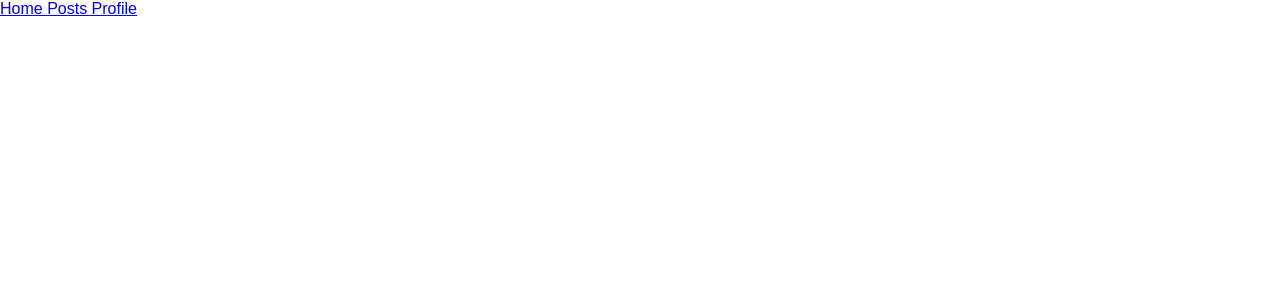
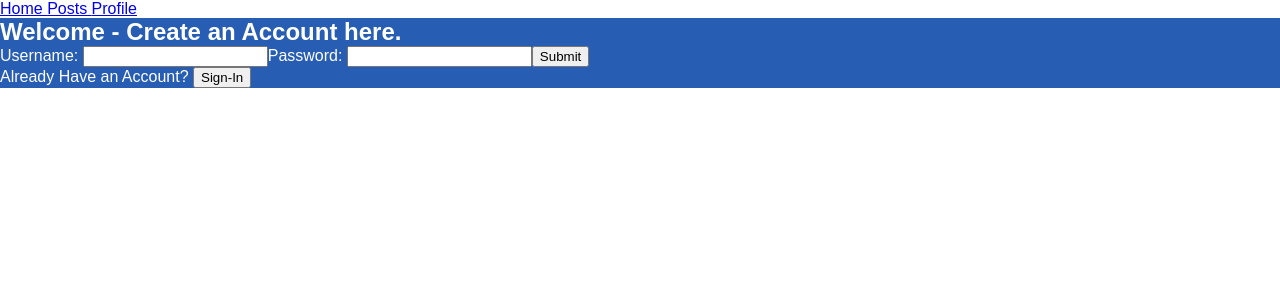
Before and after one commit to maleficsydney/strangersThings, a React (Vite) app: page /register in a window 1280 px wide. Before the commit this address had no page. Shown: the top 300 px of the page. Built offline with nearby package versions, Linux system fonts and the light colour scheme.

Commit message:
register component written

```diff
--- a/src/App.jsx
+++ b/src/App.jsx
@@ -1,11 +1,15 @@
 import './App.css'
 import { Routes, Route } from 'react-router-dom'
-import Profile from './components/Account'
+import Profile from './components/Profile'
 import Navbar from './components/Navbar'
 import Posts from './components/Posts'
+import Register from './components/Register'
+import Login from './components/Login'
+import { useState } from 'react'
 
 function App() {
 
+  const [ token, setToken ] = useState(null);
 
   return (
     <>
@@ -15,8 +19,8 @@ function App() {
       {/* <Route path='/' element={<Home />} /> */}
       <Route path='/posts' element={<Posts />} />
       <Route path='/profile' element={<Profile />} />
-      {/* <Route path='/login' element={<Login />} />
-      <Route path='/register' element={<Register />} /> */}
+      <Route path='/login' element={<Login />} />
+      <Route path='/register' element={<Register />} token={token} setToken={setToken} />
     </Routes>
 
   </div>
--- a/src/components/Login.jsx
+++ b/src/components/Login.jsx
@@ -0,0 +1,15 @@
+import { Link } from "react-router-dom"
+
+export default function Login() {
+
+    return (
+    <div>
+        <div> Log In! </div>
+
+        <form>
+            <label> No Account With Us? </label>
+            <Link to = "/register"><button> Register </button></Link>
+        </form>
+    </div>
+    )
+}
--- a/src/components/Posts.jsx
+++ b/src/components/Posts.jsx
@@ -22,6 +22,7 @@ export default function Posts() {
     getPosts();
   }, [BASE_URL]);
 
+  // Implement conditionals to only show posts if logged in, w link to login.
   return (
     <div>
       <h2>Post List</h2>
--- a/src/components/Register.jsx
+++ b/src/components/Register.jsx
@@ -1,12 +1,73 @@
+import axios from "axios";
 import { useState } from "react"
+import { Link } from "react-router-dom";
 
-export default function Register( { token } ) {
-    const [ username, setUsername ] = useState("")
-    const [ messages, setMessage ] = useState([])
+
+const COHORT_NAME = '2302-ACC-PT-WEB-PT-B';
+  const BASE_URL = `https://strangers-things.herokuapp.com/api/${COHORT_NAME}`;
+
+export default function Register( { setToken } ) {
+    const [ username, setUsername ] = useState("");
+    const [ password, setPassword ] = useState("");
+    const [ error, setError ] = useState(null);
+    // const [ messages, setMessage ] = useState([]);
+
+    async function handleSubmit(e) {
+        e.preventDefault();
+        try {
+            const response = await axios.post(
+                `${BASE_URL}/users/register`,
+                    {
+                        user: {
+                            username: username,
+                            password: password
+                        }
+                    },
+                    {
+                        headers: {
+                            'Content-Type': 'application/json'
+                        }
+                    }
+                );
+            // const result = await response.json();
+            const result = response.data
+            console.log(result)
+            setToken(result)
+        } catch (err) {
+            console.error(err);
+            setError("An error occured while registering.");
+        }
+    }
 
     return (
         <div className="blue">
-            <h1> Register Form here </h1>
+            <h2> Welcome - Create an Account here. </h2>
+            {error && <p>{error}</p>}
+            <form onSubmit={handleSubmit}>
+                <label>
+                    Username: {" "}
+                    <input
+                    value={username}
+                    onChange={ (e) => {
+                        setUsername(e.target.value)
+                    }}
+                    />
+                </label>
+                <label>
+                    Password: {" "}
+                    <input
+                    value={password}
+                    onChange={ (e) => {
+                        setPassword(e.target.value)
+                    }}
+                    />
+                </label>
+                <button> Submit </button>
+            </form>
+            <form>
+                <label> Already Have an Account? </label>
+                <Link to = "/login"><button> Sign-In </button></Link>
+            </form>
         </div>
     )
 }
```
Also changed, not shown: src/components/Profile.jsx (renamed from src/components/Account.jsx).
